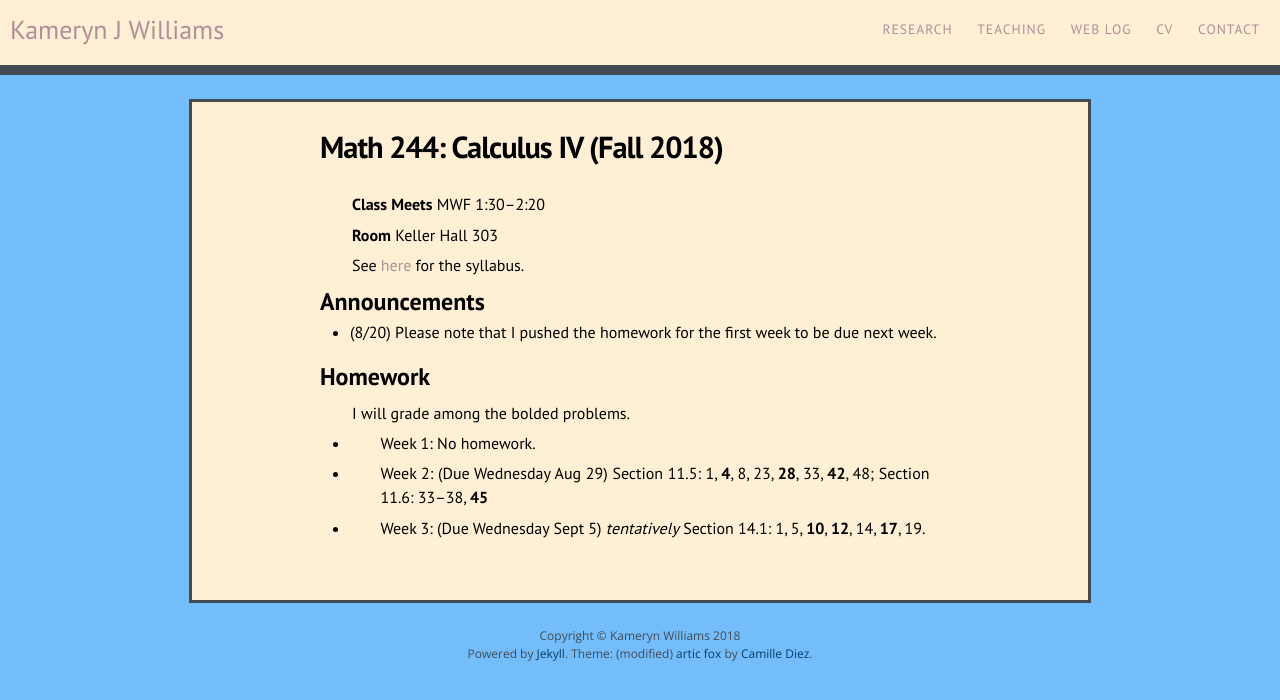
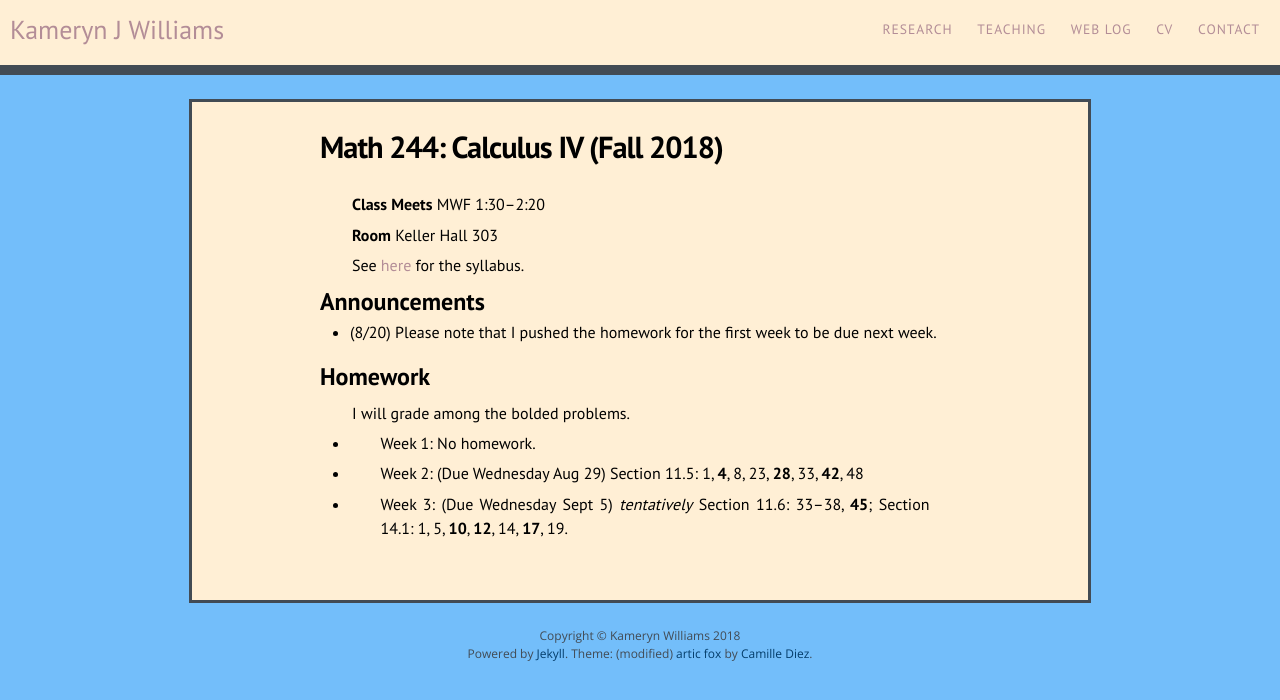
Before and after one commit to kamerynjw/kamerynjw.github.io, a Jekyll site: the page built from teaching/2018/math244.md, in a window 1280 px wide. Shown: the top 700 px of the page. Built offline with Jekyll 4.4.1, drawn with Linux system fonts in a browser that asks for light colours; nearby versions of some CDN libraries.

Commit message:
fixed homework

```diff
--- a/teaching/2018/math244.md
+++ b/teaching/2018/math244.md
@@ -22,6 +22,6 @@
 
 * Week 1: No homework.
 
-* Week 2: (Due Wednesday Aug 29) Section 11.5: 1, **4**, 8, 23, **28**, 33, **42**, 48; Section 11.6: 33–38, **45**
+* Week 2: (Due Wednesday Aug 29) Section 11.5: 1, **4**, 8, 23, **28**, 33, **42**, 48
 
-* Week 3: (Due Wednesday Sept 5) *tentatively* Section 14.1: 1, 5, **10**, **12**, 14, **17**, 19.
+* Week 3: (Due Wednesday Sept 5) *tentatively* Section 11.6: 33–38, **45**; Section 14.1: 1, 5, **10**, **12**, 14, **17**, 19.
```
